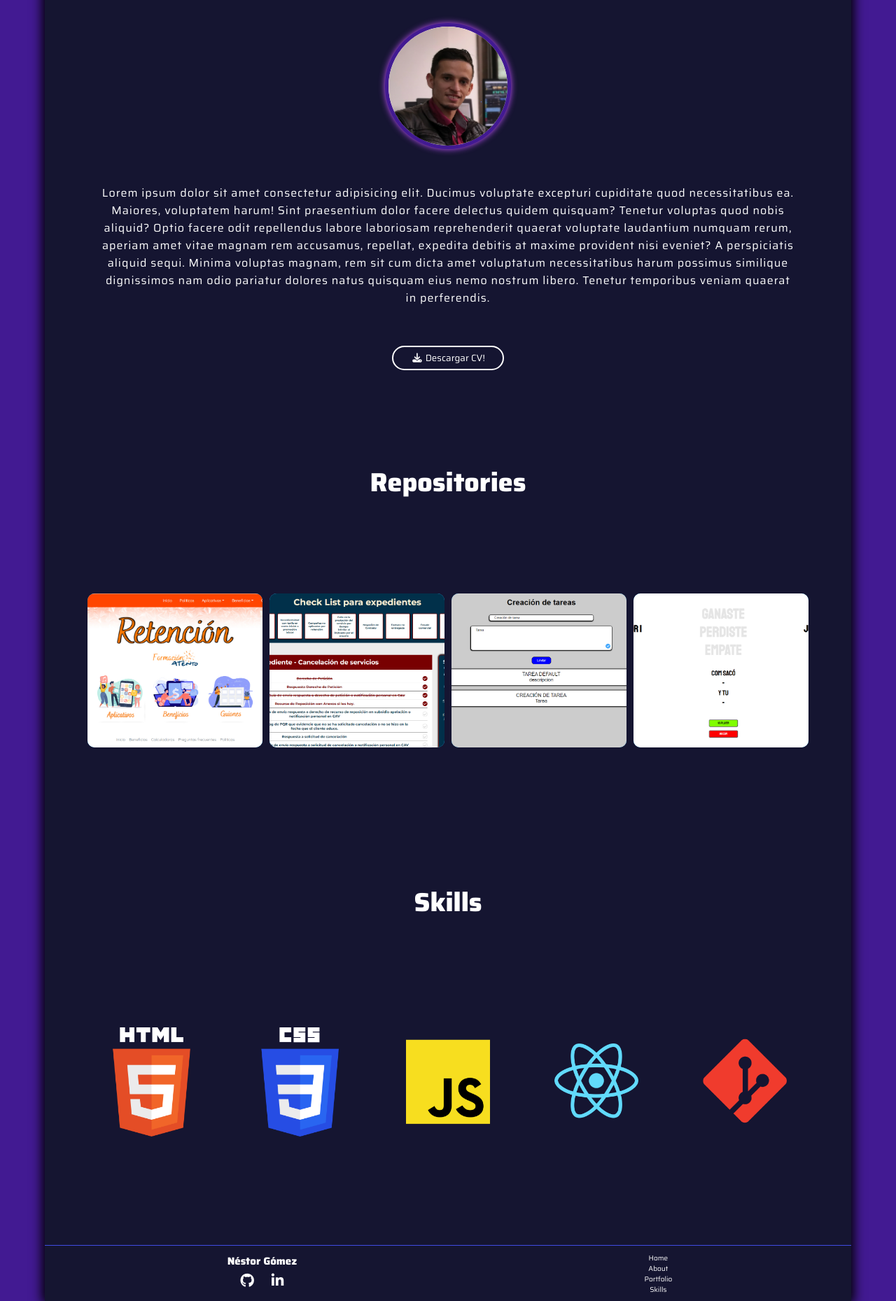
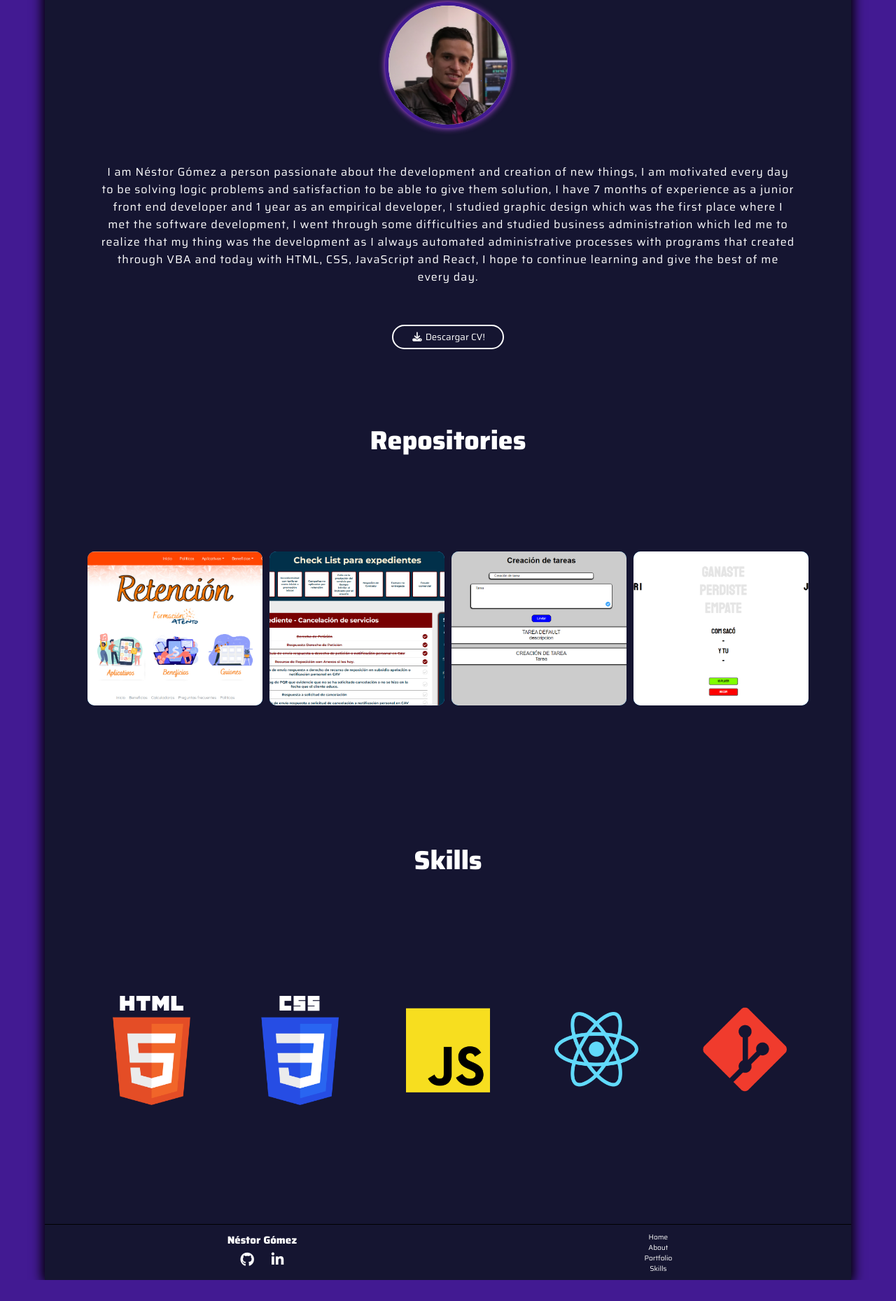
Before and after one commit to nedagosa-cod/nedagosa-cod.github.io, a website: page index.html in a window 1280 px wide. Shown: the part 720-2579 px from the top of the page at 70% size. After the commit the page ends 2549 px from the top, so only its background shows below. Drawn offline with nearby package versions, Linux system fonts and the light colour scheme.

Commit message:
se modifica el about

```diff
--- a/css/stylus.css
+++ b/css/stylus.css
@@ -136,7 +136,7 @@ body{
     text-align: center;
     font-size: var(--size-el);
     color: white;
-    padding-top: 8rem;
+    padding-top: 5rem;
 }
 .myDescription__content{
     text-align: center;
@@ -320,7 +320,7 @@ body{
     display: flex;
     justify-content: space-around;
     color: white;
-    border-top: 1px solid var(--primary-color2);
+    border-top: 1px solid black;
     background: var(--primary-color);
     width: 100%;
     text-align: center;
--- a/index.html
+++ b/index.html
@@ -23,8 +23,8 @@
                     <li><a href="#home">Home</a></li>
                     <li><a href="#about">About</a></li>
                     <li><a href="#portafolio">Portfolio</a></li>
-                    <li><a href="#">Skills</a></li>
-                    <li><a href="#">Contact</a></li>
+                    <li><a href="#skills">Skills</a></li>
+                    <li><a href="#contact">Contact</a></li>
                 </ul>
             </nav>
         </header>
@@ -57,9 +57,7 @@
                     <img src="./img/foto.png" alt="foto">
                 </picture>
                 <div class="myDescription_description">
-                    <p>Lorem ipsum dolor sit amet consectetur adipisicing elit. Ducimus voluptate excepturi cupiditate quod necessitatibus ea. Maiores, voluptatem harum! Sint praesentium dolor facere delectus quidem quisquam? Tenetur voluptas quod nobis aliquid?
-                    Optio facere odit repellendus labore laboriosam reprehenderit quaerat voluptate laudantium numquam rerum, aperiam amet vitae magnam rem accusamus, repellat, expedita debitis at maxime provident nisi eveniet? A perspiciatis aliquid sequi.
-                    Minima voluptas magnam, rem sit cum dicta amet voluptatum necessitatibus harum possimus similique dignissimos nam odio pariatur dolores natus quisquam eius nemo nostrum libero. Tenetur temporibus veniam quaerat in perferendis.</p>
+                    <p>I am Néstor Gómez a person passionate about the development and creation of new things, I am motivated every day to be solving logic problems and satisfaction to be able to give them solution, I have 7 months of experience as a junior front end developer and 1 year as an empirical developer, I studied graphic design which was the first place where I met the software development, I went through some difficulties and studied business administration which led me to realize that my thing was the development as I always automated administrative processes with programs that created through VBA and today with HTML, CSS, JavaScript and React, I hope to continue learning and give the best of me every day.</p>
                 </div>
                 <a href="./CvDev.pdf" target="blank"><button type="button" class="button"><i class="fa fa-solid fa-download"></i> Descargar CV!</button></a>
             </div>
@@ -117,7 +115,7 @@
                 </div>
             </div>
         </section>
-        <section class="skills">
+        <section class="skills" id="skills">
             <div class="titles">
                 <h1>Skills</h1>
             </div>
@@ -137,7 +135,7 @@
                 <img src="./img/git.png" alt="git">
             </div>
         </section>
-        <footer class="footer">
+        <footer class="footer" id="contact">
             <section class="footer__links">
                 <h2>Néstor Gómez</h2>
                 <div class="footer__icons">
```
